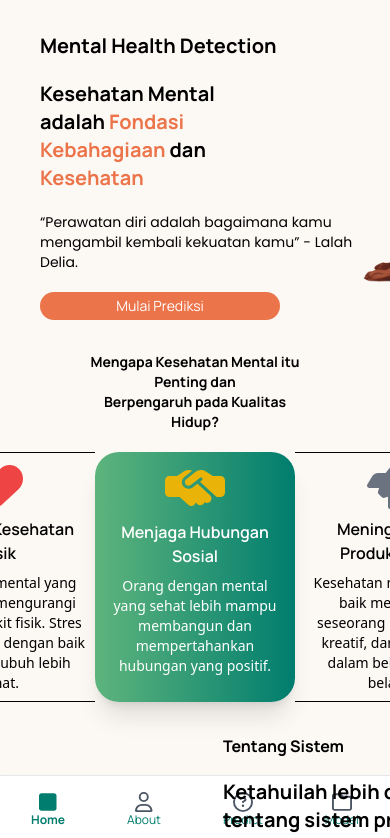
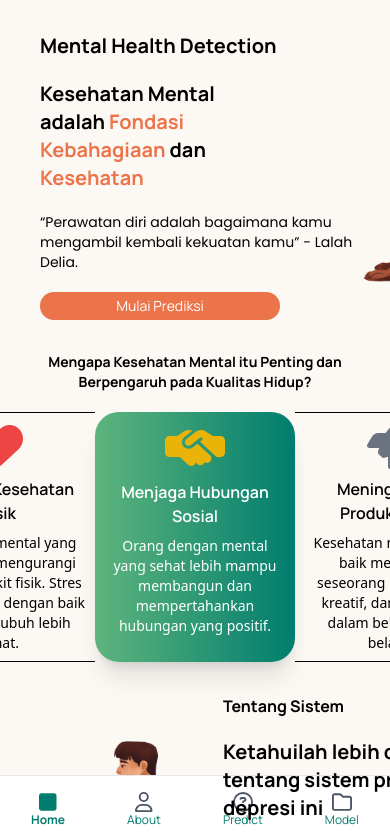
Before and after one commit to injanisgg/mhealth, a React (Vite) app in the folder frontend-react/: page / in a window 390 px wide. Shown: the top 838 px of the page. Built offline with nearby package versions, Linux system fonts and the light colour scheme.

Commit message:
`Refactor Home page layout and update Tailwind config with new screen sizes`

```diff
--- a/frontend-react/src/pages/Home.jsx
+++ b/frontend-react/src/pages/Home.jsx
@@ -32,7 +32,7 @@ function Home() {
       </div>
 
     {/* section info the importance */}
-    <div className="mx-20 sm:mx-5 md:mx-10 lg:mx-16 xl:mx-20">
+    <div className="mx-5 sm:mx-5 md:mx-10 lg:mx-16 xl:mx-20">
       <div className="flex flex-col justify-center items-center gap-5 relative">
         <div className='flex justify-center text-center font-bold font-main text-sm sm:text-lg md:text-xl lg:text-2xl xl:text-3xl'>
           <h1>Mengapa Kesehatan Mental itu Penting dan <br /> Berpengaruh pada Kualitas Hidup?</h1>
--- a/frontend-react/tailwind.config.js
+++ b/frontend-react/tailwind.config.js
@@ -10,6 +10,7 @@ export default {
   theme: {
     extend: {
       screens: {
+        'xs': '375px',  //mobile first
         'sm': '480px',   // hp
         'md': '768px',   // tablet
         'lg': '1024px',  // laptop
```
